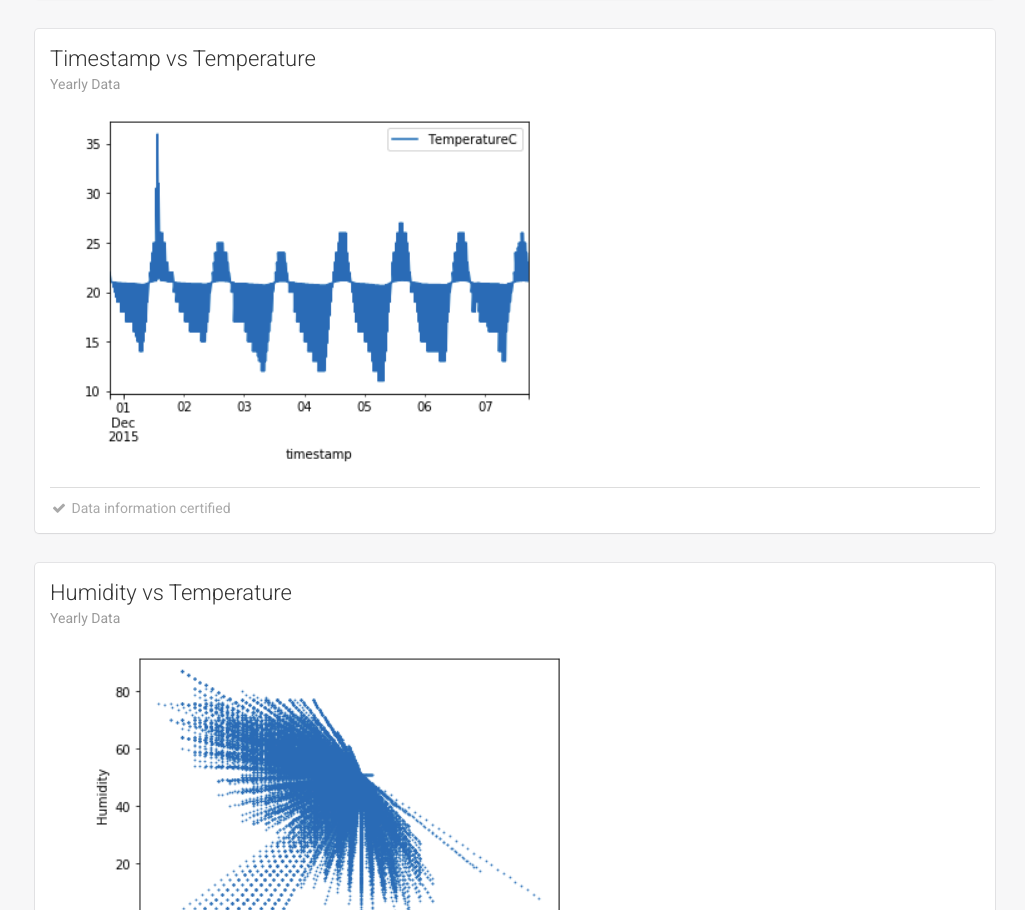
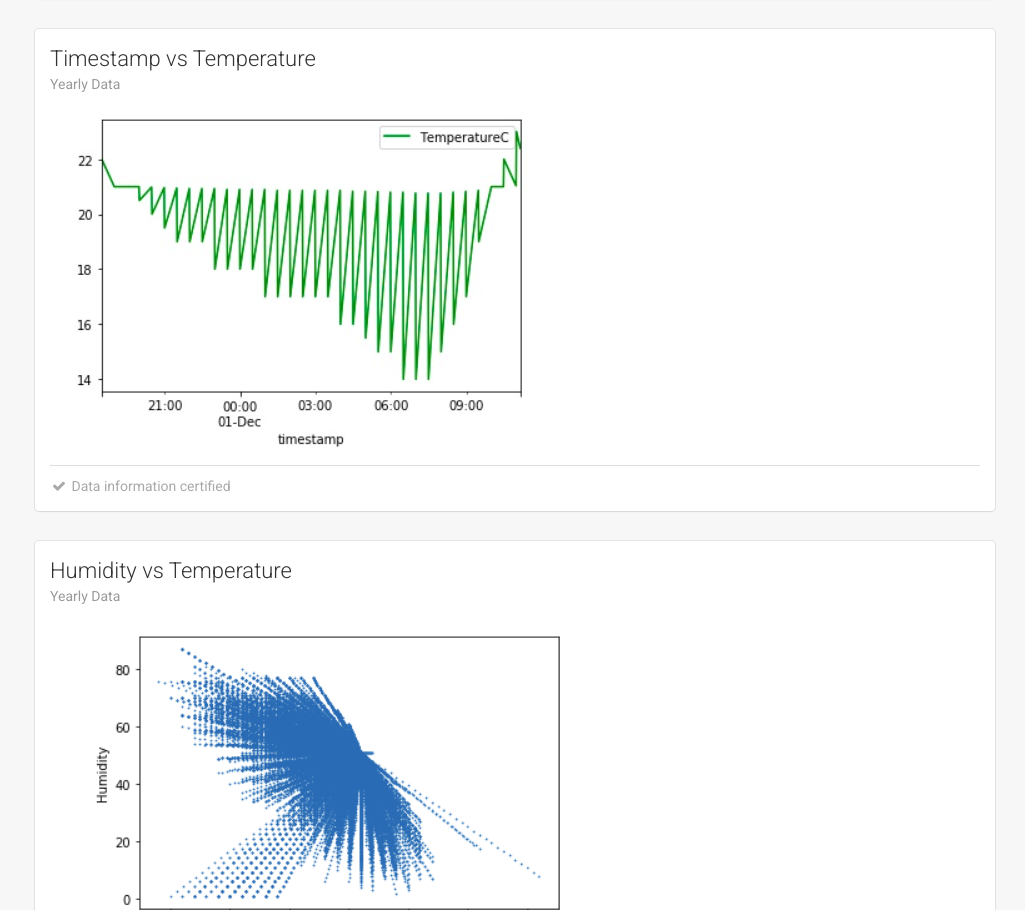
Before and after one commit to ujjwalll/Zeus-AI---ulimate-power-prediction-tool, a plain HTML site: page dashboard.html in a window 1280 px wide. Shown: the part 1281-2191 px from the top of the page, without its empty margins (255-1280 px from the left). Drawn offline with Linux system fonts and the light colour scheme; some packages are replaced by stand-ins of ours.

Commit message:
Update dashboard.html

```diff
--- a/dashboard.html
+++ b/dashboard.html
@@ -221,7 +221,7 @@
                                 <p class="category">Yearly Data</p>
                             </div>
                             <div class="content">
-                                <img src = "yerly/3.png">
+                                <img src = "daily/7.jpeg">
 
                                 <div class="footer">
                                     <hr>
```
